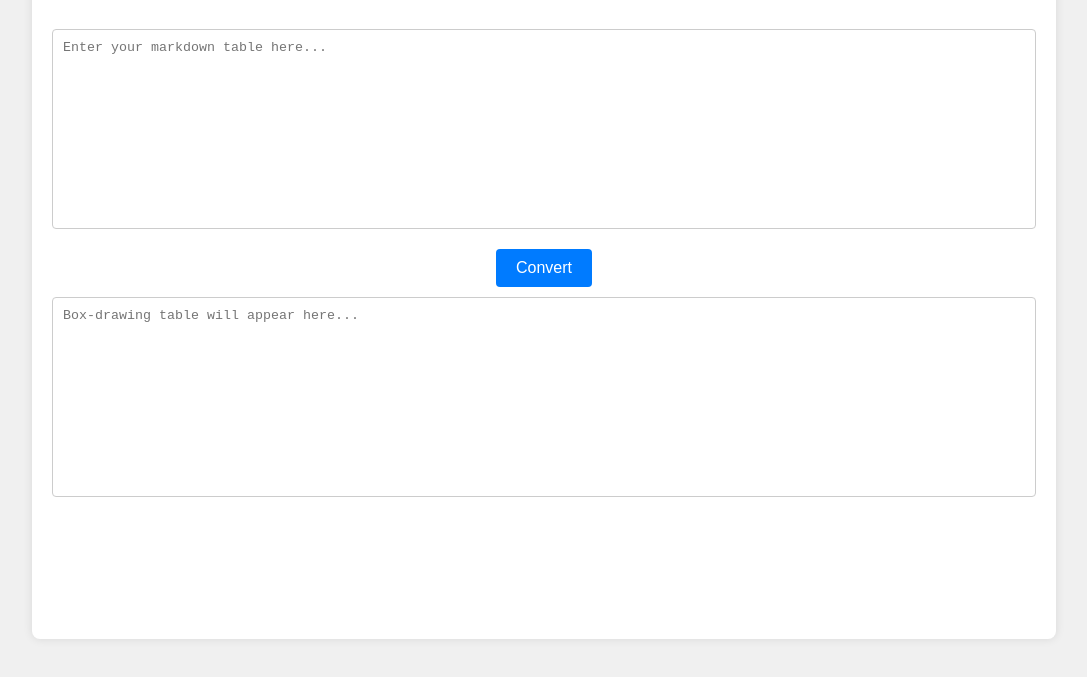
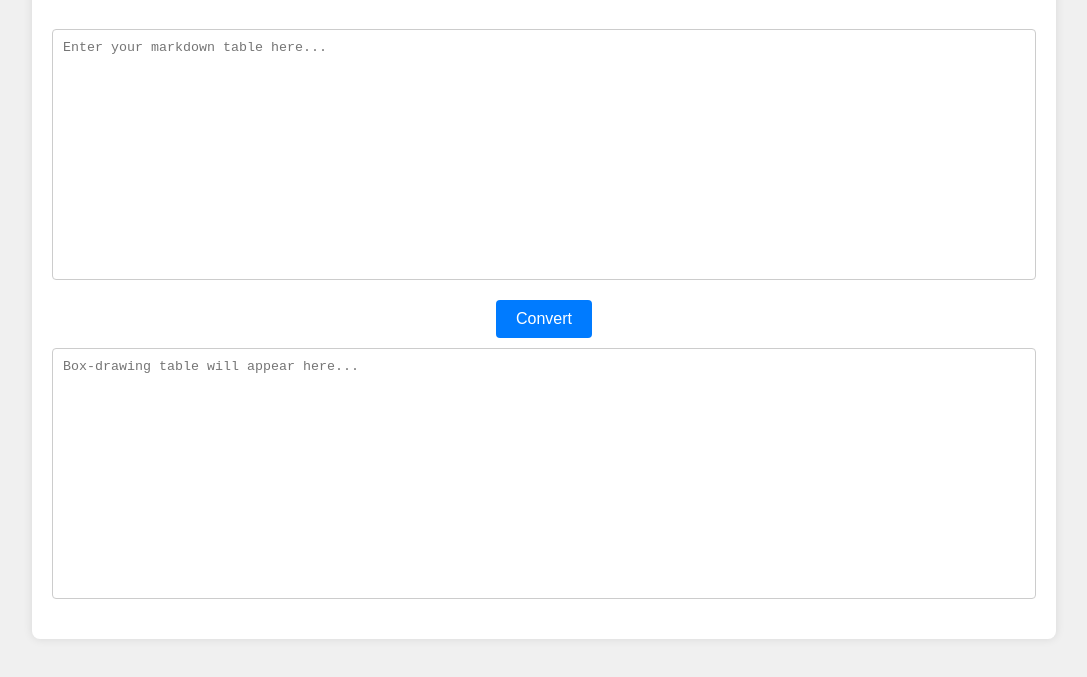
Before and after one commit to m-sarabi/box-table-drawing, a plain HTML site: page index.html in a window 1280 px wide. Shown: the part 121-798 px from the top of the page, without its empty margins (96-1183 px from the left). Drawn offline with Linux system fonts and the light colour scheme.

Commit message:
fixed the textarea heights

```diff
--- a/style.css
+++ b/style.css
@@ -26,8 +26,8 @@ body {
     box-shadow: 0 0 10px rgba(0, 0, 0, 0.1);
 }
 textarea {
+    flex:1;
     width: 100%;
-    height: calc(30vh - 40px);
     margin: 10px 0 20px;
     padding: 10px;
     border: 1px solid #ccc;
```
